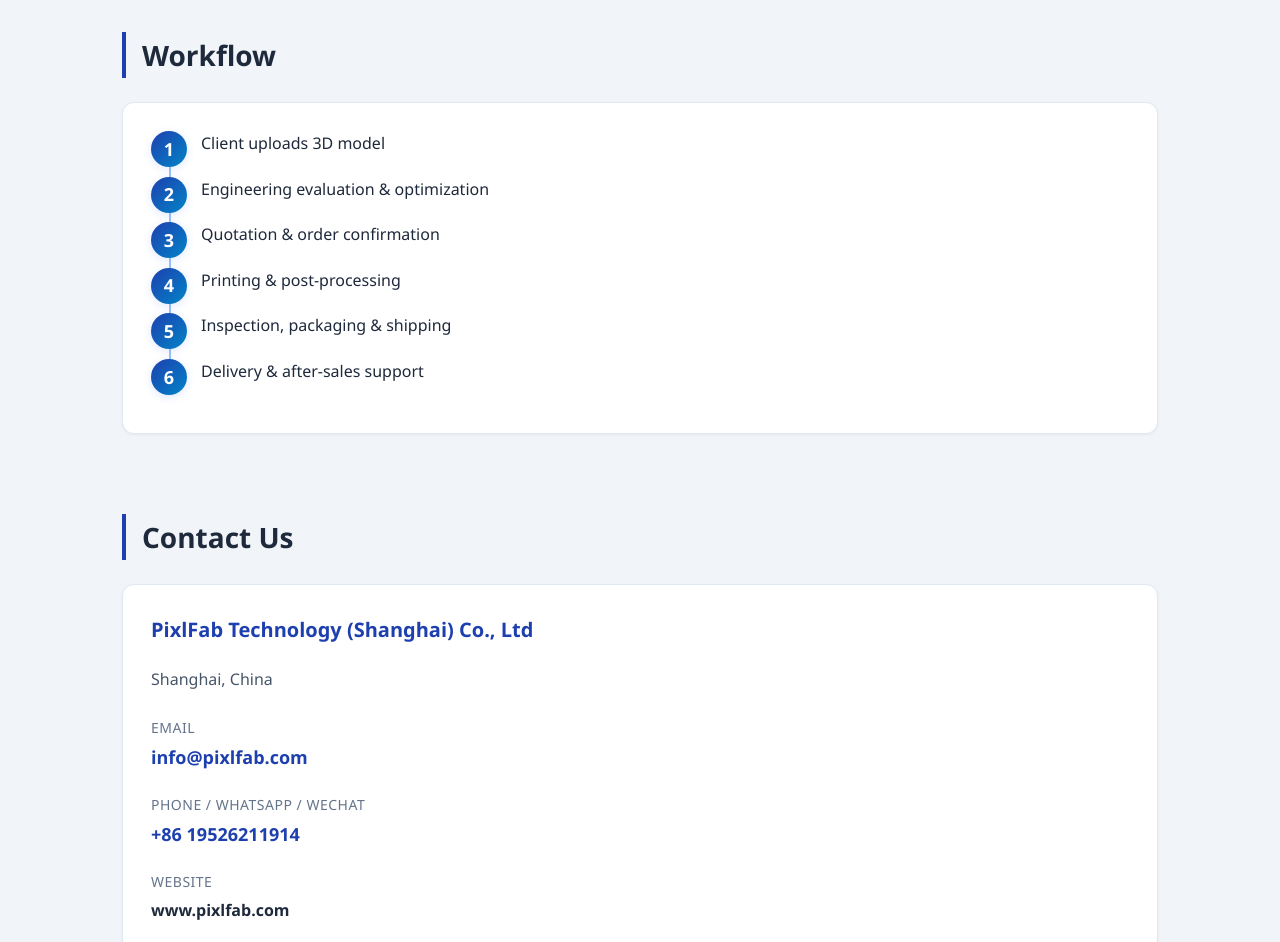
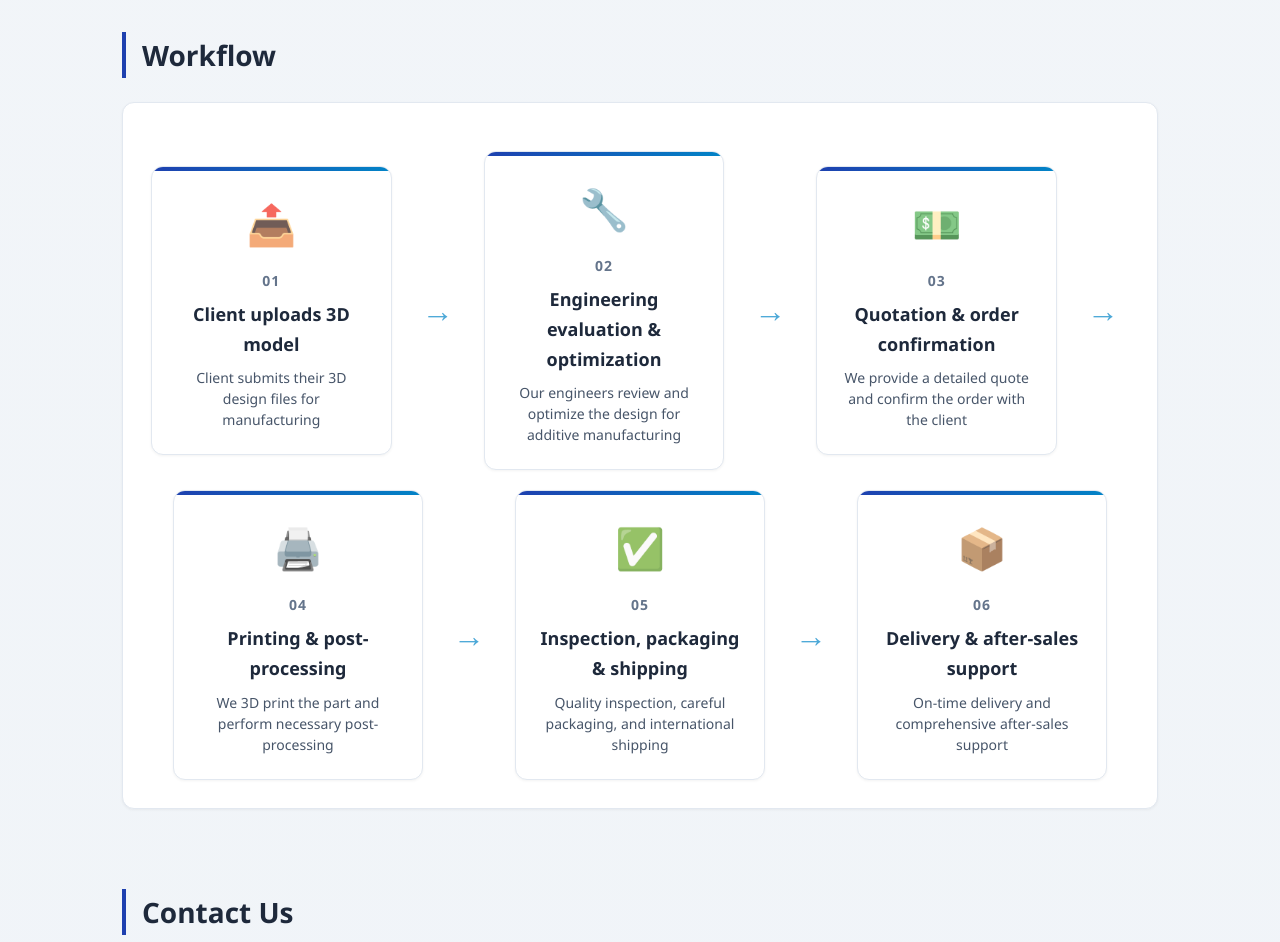
Before and after one commit to NathanSu-Jo/pixlfab, a plain HTML site: page index.html in a window 1280 px wide. Shown: the part 3440-4382 px from the top of the page. Drawn offline with Linux system fonts and the light colour scheme.

Commit message:
Update workflow section to use card-based layout with icons

```diff
--- a/index.html
+++ b/index.html
@@ -33,7 +33,7 @@
     />
     <link rel="icon" href="images/logo.png" type="image/png" />
     <title>PixlFab | Additive Manufacturing Partner</title>
-    <link rel="stylesheet" href="styles.css">
+    <link rel="stylesheet" href="styles.css" />
   </head>
   <body>
     <nav class="navbar">
@@ -283,14 +283,58 @@
       <section id="workflow">
         <h2>Workflow</h2>
         <div class="card">
-          <ol class="workflow-list">
-            <li>Client uploads 3D model</li>
-            <li>Engineering evaluation & optimization</li>
-            <li>Quotation & order confirmation</li>
-            <li>Printing & post-processing</li>
-            <li>Inspection, packaging & shipping</li>
-            <li>Delivery & after-sales support</li>
-          </ol>
+          <div class="workflow-cards">
+            <div class="workflow-card">
+              <div class="workflow-icon">📤</div>
+              <div class="workflow-step">01</div>
+              <h3>Client uploads 3D model</h3>
+              <p>Client submits their 3D design files for manufacturing</p>
+            </div>
+            <div class="workflow-arrow">→</div>
+            <div class="workflow-card">
+              <div class="workflow-icon">🔧</div>
+              <div class="workflow-step">02</div>
+              <h3>Engineering evaluation & optimization</h3>
+              <p>
+                Our engineers review and optimize the design for additive
+                manufacturing
+              </p>
+            </div>
+            <div class="workflow-arrow">→</div>
+            <div class="workflow-card">
+              <div class="workflow-icon">💵</div>
+              <div class="workflow-step">03</div>
+              <h3>Quotation & order confirmation</h3>
+              <p>
+                We provide a detailed quote and confirm the order with the
+                client
+              </p>
+            </div>
+            <div class="workflow-arrow">→</div>
+            <div class="workflow-card">
+              <div class="workflow-icon">🖨️</div>
+              <div class="workflow-step">04</div>
+              <h3>Printing & post-processing</h3>
+              <p>We 3D print the part and perform necessary post-processing</p>
+            </div>
+            <div class="workflow-arrow">→</div>
+            <div class="workflow-card">
+              <div class="workflow-icon">✅</div>
+              <div class="workflow-step">05</div>
+              <h3>Inspection, packaging & shipping</h3>
+              <p>
+                Quality inspection, careful packaging, and international
+                shipping
+              </p>
+            </div>
+            <div class="workflow-arrow">→</div>
+            <div class="workflow-card">
+              <div class="workflow-icon">📦</div>
+              <div class="workflow-step">06</div>
+              <h3>Delivery & after-sales support</h3>
+              <p>On-time delivery and comprehensive after-sales support</p>
+            </div>
+          </div>
         </div>
       </section>
 
--- a/styles.css
+++ b/styles.css
@@ -259,69 +259,104 @@ li {
   width: 100%;
 }
 
-/* Workflow List Styles */
-.workflow-list {
-  list-style: none;
-  padding: 0;
-  margin: 0;
-  counter-reset: workflow-counter;
+/* Workflow Cards Styles */
+.workflow-cards {
+  display: flex;
+  flex-wrap: wrap;
+  align-items: center;
+  gap: 20px;
+  margin-top: 20px;
+  justify-content: center;
 }
 
-.workflow-list li {
-  counter-increment: workflow-counter;
-  margin-bottom: 20px;
-  padding-left: 50px;
+.workflow-card {
+  flex: 1;
+  min-width: 200px;
+  max-width: 250px;
+  background: white;
+  border-radius: 12px;
+  padding: 24px;
+  box-shadow: var(--shadow-sm);
+  border: 1px solid var(--border-color);
+  transition: all 0.3s ease;
+  text-align: center;
   position: relative;
-  font-size: 16px;
-  line-height: 1.6;
+  overflow: hidden;
+}
+
+.workflow-card::before {
+  content: "";
+  position: absolute;
+  top: 0;
+  left: 0;
+  right: 0;
+  height: 4px;
+  background: linear-gradient(135deg, var(--primary), var(--accent));
+}
+
+.workflow-card:hover {
+  transform: translateY(-5px);
+  box-shadow: var(--shadow-md);
+  border-color: var(--primary-light);
+}
+
+.workflow-icon {
+  font-size: 40px;
+  margin-bottom: 12px;
+  opacity: 0.8;
+  transition: all 0.3s ease;
+}
+
+.workflow-card:hover .workflow-icon {
+  transform: scale(1.1);
+  opacity: 1;
+  color: var(--primary);
+}
+
+.workflow-step {
+  font-size: 14px;
+  font-weight: 600;
+  color: var(--text-muted);
+  margin-bottom: 8px;
+  text-transform: uppercase;
+  letter-spacing: 1px;
+}
+
+.workflow-card h3 {
+  font-size: 18px;
+  margin: 8px 0;
   color: var(--text-main);
 }
 
-.workflow-list li::before {
-  content: counter(workflow-counter);
-  position: absolute;
-  left: 0;
-  top: 0;
-  width: 36px;
-  height: 36px;
-  background: linear-gradient(135deg, var(--primary), var(--accent));
-  color: white;
-  border-radius: 50%;
-  display: flex;
-  align-items: center;
-  justify-content: center;
-  font-weight: bold;
-  font-size: 18px;
-  box-shadow: 0 2px 8px rgba(37, 99, 235, 0.15);
-  transition: all 0.3s ease;
+.workflow-card p {
+  font-size: 14px;
+  color: var(--text-secondary);
+  margin: 0;
+  line-height: 1.5;
 }
 
-.workflow-list li::after {
-  content: "";
-  position: absolute;
-  left: 18px;
-  top: 36px;
-  width: 2px;
-  height: calc(100% + 20px);
-  background: linear-gradient(
-    to bottom,
-    var(--primary-light),
-    var(--accent-light)
-  );
-  opacity: 0.5;
+.workflow-arrow {
+  font-size: 32px;
+  color: var(--accent);
+  opacity: 0.7;
+  margin: 0 10px;
+  font-weight: bold;
 }
 
-.workflow-list li:last-child::after {
-  display: none;
-}
+/* Responsive adjustments */
+@media (max-width: 768px) {
+  .workflow-cards {
+    flex-direction: column;
+  }
 
-.workflow-list li:hover {
-  color: var(--primary);
-}
+  .workflow-arrow {
+    transform: rotate(90deg);
+    margin: 10px 0;
+  }
 
-.workflow-list li:hover::before {
-  transform: scale(1.05);
-  box-shadow: 0 3px 12px rgba(37, 99, 235, 0.2);
+  .workflow-card {
+    max-width: 100%;
+  }
 }
 
 /* Contact Info Styles */
```
